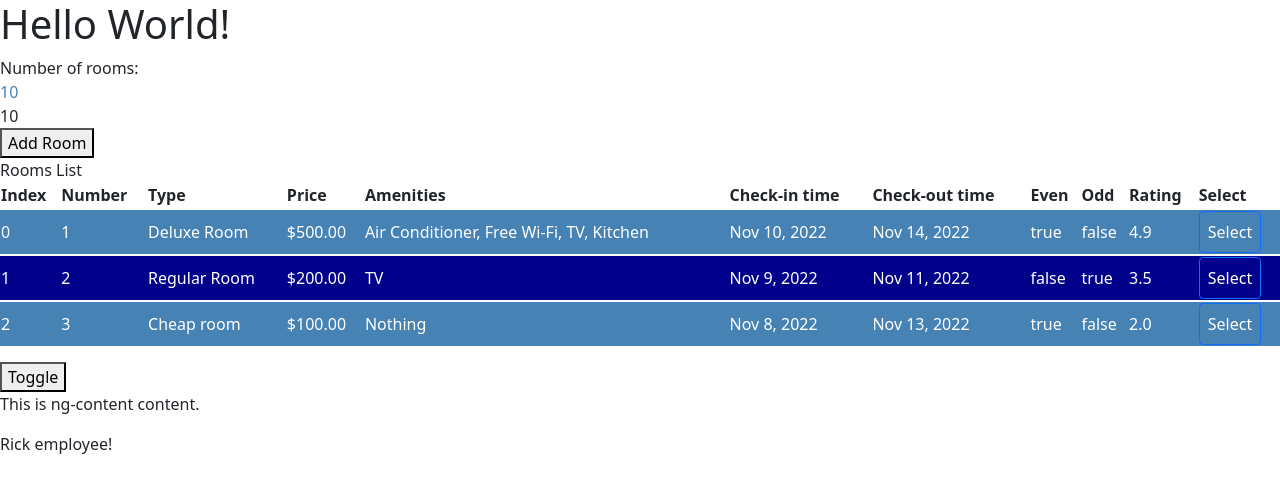
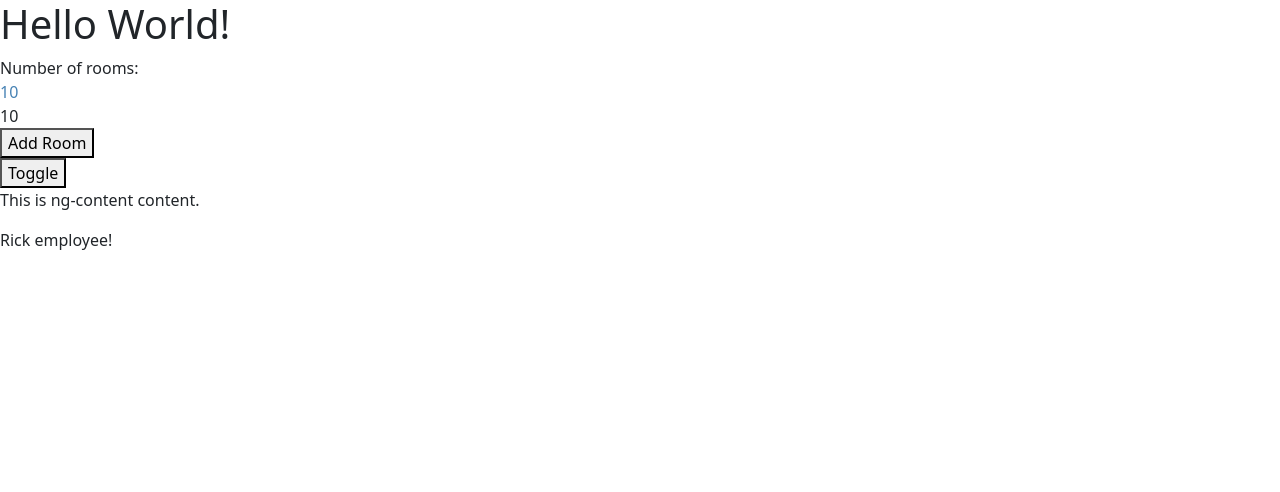
Before and after one commit to neolight1010/hotel-inventory, an Angular app: page / in a window 1280 px wide. Shown: the top 492 px of the page. Built offline with nearby package versions, Linux system fonts and the light colour scheme.

Commit message:
Implement OnDestroy on rooms-table.component

```diff
--- a/src/app/rooms/rooms-table/rooms-table.component.ts
+++ b/src/app/rooms/rooms-table/rooms-table.component.ts
@@ -3,6 +3,7 @@ import {
   EventEmitter,
   Input,
   OnChanges,
+  OnDestroy,
   OnInit,
   Output,
   SimpleChanges,
@@ -14,7 +15,7 @@ import { Room } from "../rooms";
   templateUrl: "./rooms-table.component.html",
   styleUrls: ["./rooms-table.component.scss"],
 })
-export class RoomsTableComponent implements OnInit, OnChanges {
+export class RoomsTableComponent implements OnInit, OnChanges, OnDestroy {
   @Input()
   rooms: Room[] = [];
 
@@ -26,7 +27,11 @@ export class RoomsTableComponent implements OnInit, OnChanges {
   ngOnInit(): void {}
 
   ngOnChanges(changes: SimpleChanges): void {
-    console.log(changes);
+    console.log("Changing: ", changes);
+  }
+
+  ngOnDestroy(): void {
+    console.log("Destroying!");
   }
 
   selectRoom(room: Room): void {
--- a/src/app/rooms/rooms.component.html
+++ b/src/app/rooms/rooms.component.html
@@ -16,7 +16,7 @@
   <button (click)="addRoom()">Add Room</button>
 </div>
 
-<div *ngIf="rooms.availableRooms > 0">
+<div *ngIf="hideRooms">
   <hia-rooms-table
     [rooms]="roomList"
     (roomSelected)="selectRoom($event)"
```
